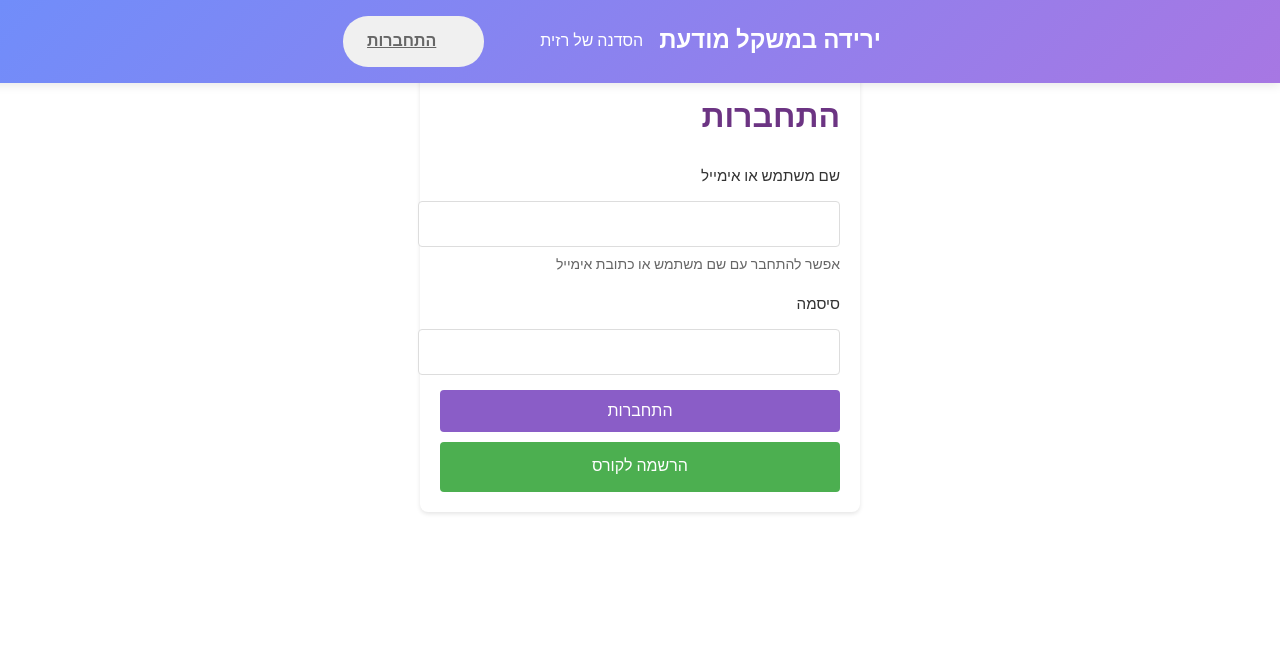
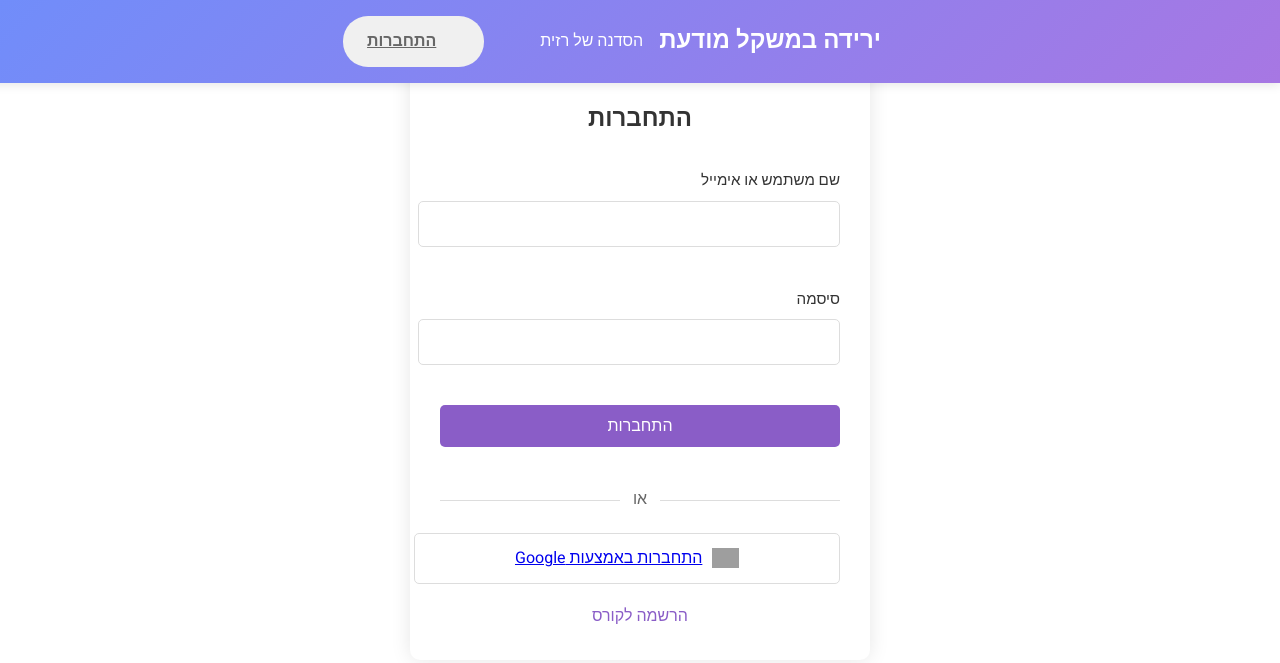
Before and after one commit to Liadoved/mindful-weight-loss, a Flask app: page /login in a window 1280 px wide. Shown: the top 663 px of the page. Run offline with Flask 3, Linux system fonts and the light colour scheme; grey boxes are pictures that could not be loaded.

Commit message:
הוספת התחברות דרך Google ושיפורים נוספים
- הוספת תמיכה בהתחברות דרך Google OAuth
- שיפור משמעותי בעיצוב דף ההתחברות
- הוספת שליחת מיילים למנהל ולמשתמש בהרשמה דרך Google
- תיקון בעיית זמנים על ידי שימוש ב-UTC
- עדכון requirements.txt עם התוספת של Flask-OAuthlib

```diff
--- a/app.py
+++ b/app.py
@@ -13,8 +13,9 @@ from email.mime.text import MIMEText
 from email.mime.multipart import MIMEMultipart
 import string
 import random
-from datetime import datetime
+from datetime import datetime, timezone
 import ssl
+from flask_oauthlib.client import OAuth
 
 # Load environment variables
 load_dotenv()
@@ -75,7 +76,7 @@ class User(UserMixin, db.Model):
     difficulty = db.Column(db.Integer, default=0)  # 0: לא סווג, 1: מאוזנת, 2: רגשית, 3: כפייתית
     comments = db.Column(db.Text)
     is_admin = db.Column(db.Boolean, default=False)
-    registration_date = db.Column(db.DateTime, default=datetime.now)
+    registration_date = db.Column(db.DateTime, default=lambda: datetime.now(timezone.utc))
     last_login = db.Column(db.DateTime)
     progress = db.Column(db.Integer, default=0)  # התקדמות באחוזים
     completed_videos = db.Column(db.Text, default='')  # רשימת סרטונים שהושלמו, מופרדים בפסיקים
@@ -244,6 +245,135 @@ def send_registration_email(email, username, password, user_data, is_admin=False
         app.logger.error(f"Error sending email: {str(e)}")
         return False
 
+oauth = OAuth(app)
+google = oauth.remote_app(
+    'google',
+    consumer_key=os.getenv('GOOGLE_CLIENT_ID'),
+    consumer_secret=os.getenv('GOOGLE_CLIENT_SECRET'),
+    request_token_params={
+        'scope': 'email profile'
+    },
+    base_url='https://www.googleapis.com/oauth2/v1/',
+    request_token_url=None,
+    access_token_method='POST',
+    access_token_url='https://accounts.google.com/o/oauth2/token',
+    authorize_url='https://accounts.google.com/o/oauth2/auth'
+)
+
+@app.route('/login/google')
+def google_login():
+    return google.authorize(callback=url_for('google_authorized', _external=True))
+
+@app.route('/login/google/authorized')
+def google_authorized():
+    resp = google.authorized_response()
+    if resp is None or resp.get('access_token') is None:
+        return 'Access denied: reason={} error={}'.format(
+            request.args['error_reason'],
+            request.args['error_description']
+        )
+
+    session['google_token'] = (resp['access_token'], '')
+    me = google.get('userinfo')
+
+    # בדיקה אם המשתמש כבר קיים במערכת
+    user = User.query.filter_by(email=me.data['email']).first()
+
+    if not user:
+        # יצירת משתמש חדש
+        username = me.data['email'].split('@')[0]  # שימוש בחלק הראשון של האימייל כשם משתמש
+        user = User(
+            username=username,
+            email=me.data['email'],
+            full_name=me.data.get('name', ''),
+            password_hash=generate_password_hash('google_oauth'),  # סיסמה אקראית למשתמשי גוגל
+            registration_date=datetime.now(timezone.utc)
+        )
+        db.session.add(user)
+        db.session.commit()
+
+        # שליחת מייל למנהל על משתמש חדש
+        user_data = {
+            'full_name': user.full_name,
+            'email': user.email,
+            'username': user.username,
+            'registration_date': user.registration_date,
+            'phone': '',
+            'age': None,
+            'gender': '',
+            'city': '',
+            'address': '',
+            'difficulty': 0,
+            'comments': 'נרשם באמצעות Google'
+        }
+        send_registration_email(user.email, user.username, '', user_data, is_admin=True)
+
+        # שליחת מייל ברוכים הבאים למשתמש
+        send_welcome_email(user)
+
+    login_user(user)
+    user.last_login = datetime.now(timezone.utc)
+    db.session.commit()
+
+    return redirect(url_for('index'))
+
+def send_welcome_email(user):
+    try:
+        sender_email = "razit.mindful@gmail.com"
+        receiver_email = user.email
+
+        message = MIMEMultipart('alternative')
+        message["From"] = sender_email
+        message["To"] = receiver_email
+        message["Subject"] = "ברוכים הבאים לקורס המבוא של רזית"
+
+        html_content = f"""
+        <div dir="rtl" style="font-family: Arial, sans-serif; max-width: 600px; margin: 0 auto; padding: 20px; background-color: #f9f9f9;">
+            <div style="text-align: center; margin-bottom: 30px;">
+                <h1 style="color: #8a5dc7; margin-bottom: 10px;">ברוכים הבאים לקורס המבוא של רזית!</h1>
+                <p style="color: #666; font-size: 18px;">אנחנו שמחים שהצטרפת אלינו למסע</p>
+            </div>
+
+            <div style="background-color: white; padding: 30px; border-radius: 8px; box-shadow: 0 2px 4px rgba(0,0,0,0.1);">
+                <p style="font-size: 16px; line-height: 1.6; margin-bottom: 20px;">
+                    שלום {user.full_name},
+                </p>
+
+                <p style="font-size: 16px; line-height: 1.6; margin-bottom: 20px;">
+                    תודה שנרשמת לקורס המבוא שלנו! אנחנו מאמינים שתמצאי ערך רב בתכנים שהכנו עבורך.
+                </p>
+
+                <p style="font-size: 16px; line-height: 1.6; margin: 20px 0;">
+                    את יכולה להתחבר לקורס בכל עת באמצעות חשבון הגוגל שלך.
+                </p>
+
+                <div style="text-align: center; margin-top: 30px;">
+                    <a href="https://mindful-weight-loss.onrender.com/login"
+                       style="background-color: #8a5dc7; color: white; padding: 12px 30px; text-decoration: none; border-radius: 25px; font-weight: bold;">
+                        התחברות לקורס
+                    </a>
+                </div>
+            </div>
+
+            <div style="text-align: center; margin-top: 30px; color: #666;">
+                <p>אם יש לך שאלות, אנחנו כאן בשבילך!</p>
+                <p>צוות רזית</p>
+            </div>
+        </div>
+        """
+
+        message.attach(MIMEText(html_content, 'html'))
+
+        context = ssl.create_default_context()
+        with smtplib.SMTP_SSL("smtp.gmail.com", 465, context=context) as server:
+            server.login(sender_email, os.getenv('EMAIL_PASSWORD'))
+            server.send_message(message)
+
+        return True
+    except Exception as e:
+        app.logger.error(f"Error sending welcome email: {str(e)}")
+        return False
+
 @app.route('/')
 def index():
     return render_template('index.html')
@@ -294,7 +424,7 @@ def register():
                 address=address or None,
                 difficulty=int(difficulty),
                 comments=comments or None,
-                registration_date=datetime.now()  # שימוש ב-datetime במקום current_timestamp
+                registration_date=datetime.now(timezone.utc)  # שימוש ב-datetime במקום current_timestamp
             )
 
             db.session.add(new_user)
@@ -357,7 +487,7 @@ def login():
             login_user(user)
 
             # עדכון זמן התחברות אחרון
-            user.last_login = datetime.now()
+            user.last_login = datetime.now(timezone.utc)
             db.session.commit()
 
             # בדיקה אם יש הפניה לדף אחר
--- a/requirements.txt
+++ b/requirements.txt
@@ -8,3 +8,4 @@ Flask-Mail==0.9.1
 email-validator==2.0.0
 gunicorn==21.2.0
 psycopg2-binary==2.9.9
+Flask-OAuthlib==0.9.6
--- a/templates/login.html
+++ b/templates/login.html
@@ -10,72 +10,100 @@
         .login-container {
             max-width: 400px;
             margin: 50px auto;
-            padding: 20px;
+            padding: 30px;
             background: white;
-            border-radius: 8px;
-            box-shadow: 0 2px 4px rgba(0,0,0,0.1);
+            border-radius: 10px;
+            box-shadow: 0 0 20px rgba(0,0,0,0.1);
         }
-        .login-form {
-            display: flex;
-            flex-direction: column;
-            gap: 15px;
+
+        .form-group {
+            margin-bottom: 20px;
         }
-        .form-group {
-            display: flex;
-            flex-direction: column;
-            gap: 5px;
+
+        .form-group label {
+            display: block;
+            margin-bottom: 8px;
+            color: #333;
+            font-weight: 500;
         }
-        .form-group label {
-            font-weight: 500;
-            color: #333;
-        }
+
         .form-group input {
+            width: 100%;
             padding: 10px;
             border: 1px solid #ddd;
-            border-radius: 4px;
+            border-radius: 5px;
             font-size: 16px;
         }
+
         .login-button {
+            width: 100%;
+            padding: 12px;
             background-color: #8a5dc7;
             color: white;
-            padding: 12px;
             border: none;
-            border-radius: 4px;
+            border-radius: 5px;
             font-size: 16px;
             cursor: pointer;
             transition: background-color 0.3s;
         }
+
         .login-button:hover {
             background-color: #7346b3;
         }
+
         .register-button {
-            background-color: #4CAF50;
-            color: white;
+            display: block;
+            text-align: center;
+            margin-top: 20px;
+            color: #8a5dc7;
+            text-decoration: none;
+            font-weight: 500;
+        }
+
+        .or-divider {
+            text-align: center;
+            margin: 20px 0;
+            position: relative;
+        }
+
+        .or-divider:before,
+        .or-divider:after {
+            content: "";
+            position: absolute;
+            top: 50%;
+            width: 45%;
+            height: 1px;
+            background-color: #ddd;
+        }
+
+        .or-divider:before {
+            right: 0;
+        }
+
+        .or-divider:after {
+            left: 0;
+        }
+
+        .google-button {
+            width: 100%;
             padding: 12px;
-            border: none;
-            border-radius: 4px;
-            font-size: 16px;
+            background-color: white;
+            border: 1px solid #ddd;
+            border-radius: 5px;
+            display: flex;
+            align-items: center;
+            justify-content: center;
             cursor: pointer;
-            text-decoration: none;
-            text-align: center;
             transition: background-color 0.3s;
-            margin-top: 10px;
-            display: block;
         }
-        .register-button:hover {
-            background-color: #45a049;
+
+        .google-button:hover {
+            background-color: #f5f5f5;
         }
-        .flash-message {
-            padding: 10px;
-            margin-bottom: 15px;
-            border-radius: 4px;
-            background-color: #ff6b6b;
-            color: white;
-        }
-        .help-text {
-            font-size: 14px;
-            color: #666;
-            margin-top: 2px;
+
+        .google-button img {
+            height: 20px;
+            margin-left: 10px;
         }
     </style>
 </head>
@@ -83,7 +111,8 @@
     {% include 'navbar.html' %}
 
     <div class="login-container">
-        <h1>התחברות</h1>
+        <h2 style="text-align: center; color: #333; margin-bottom: 30px;">התחברות</h2>
+
         {% with messages = get_flashed_messages() %}
             {% if messages %}
                 {% for message in messages %}
@@ -91,18 +120,30 @@
                 {% endfor %}
             {% endif %}
         {% endwith %}
-        <form method="POST" class="login-form">
+
+        <form method="POST">
             <div class="form-group">
                 <label for="username">שם משתמש או אימייל</label>
                 <input type="text" id="username" name="username" required>
-                <span class="help-text">אפשר להתחבר עם שם משתמש או כתובת אימייל</span>
             </div>
             <div class="form-group">
                 <label for="password">סיסמה</label>
                 <input type="password" id="password" name="password" required>
             </div>
-            <button type="submit" class="login-button">התחברות</button>
+            <div class="form-group">
+                <button type="submit" class="login-button">התחברות</button>
+            </div>
         </form>
+
+        <div class="or-divider">
+            <span style="background: white; padding: 0 10px; color: #666;">או</span>
+        </div>
+
+        <a href="{{ url_for('google_login') }}" class="google-button">
+            <img src="https://upload.wikimedia.org/wikipedia/commons/5/53/Google_%22G%22_Logo.svg" alt="Google Logo">
+            התחברות באמצעות Google
+        </a>
+
         <a href="{{ url_for('register') }}" class="register-button">הרשמה לקורס</a>
     </div>
 </body>
```
